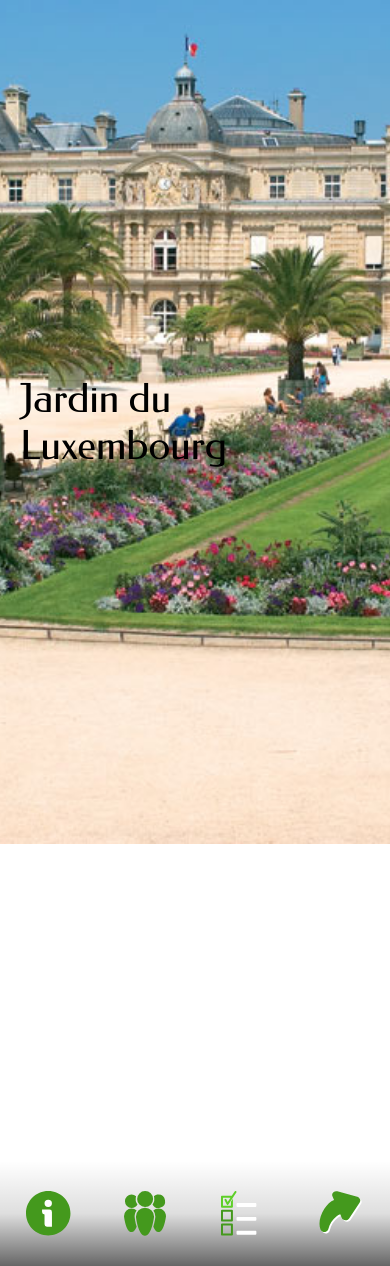
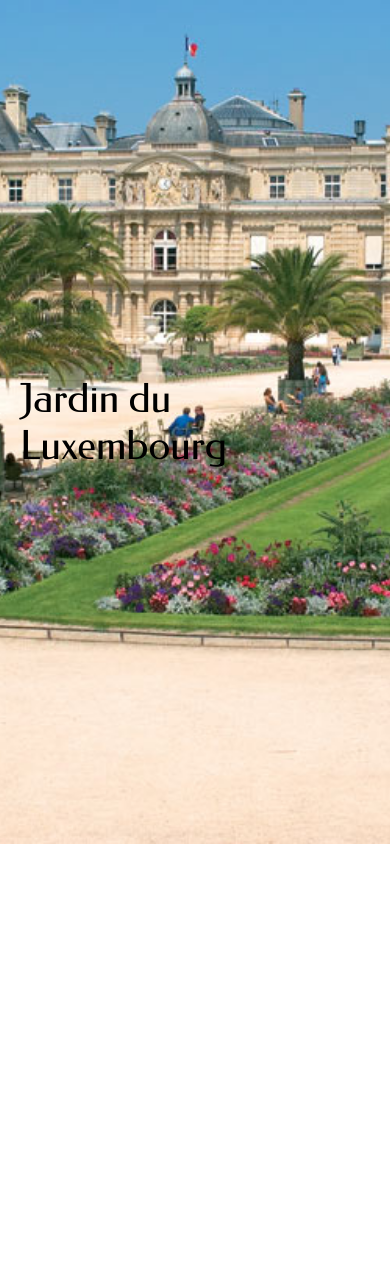
Before and after one commit to Marin2705/Jardin-ReactNative, a React Native app: screen / in a window 390 px wide. After the commit the page ends 844 px from the top, so only its background shows below. Built offline with nearby package versions, Linux system fonts and the light colour scheme.

Commit message:
fix(header) : Debut du fix du menu de navigation

```diff
--- a/App.js
+++ b/App.js
@@ -1,5 +1,5 @@
 import { StyleSheet, Text, View, Image } from 'react-native'
-import Nav from './component/header'
+import Nav from './component/Header'
 import Home from './component/Home'
 
 import AppLoading from 'expo-app-loading'
@@ -18,14 +18,20 @@ export default function App() {
 
   return (
     <View style={styles.container}>
-      <Home />
-      <Nav />
+      <View style={styles.nav}>
+        <Nav style={styles.nav}/>
+      </View>
+      <Home/>
     </View>
   )
 }
 
 const styles = StyleSheet.create({
   container: {
-    flex: 1,
+    flex: 1
   },
+  nav: {
+
+  }
+
 })
```
